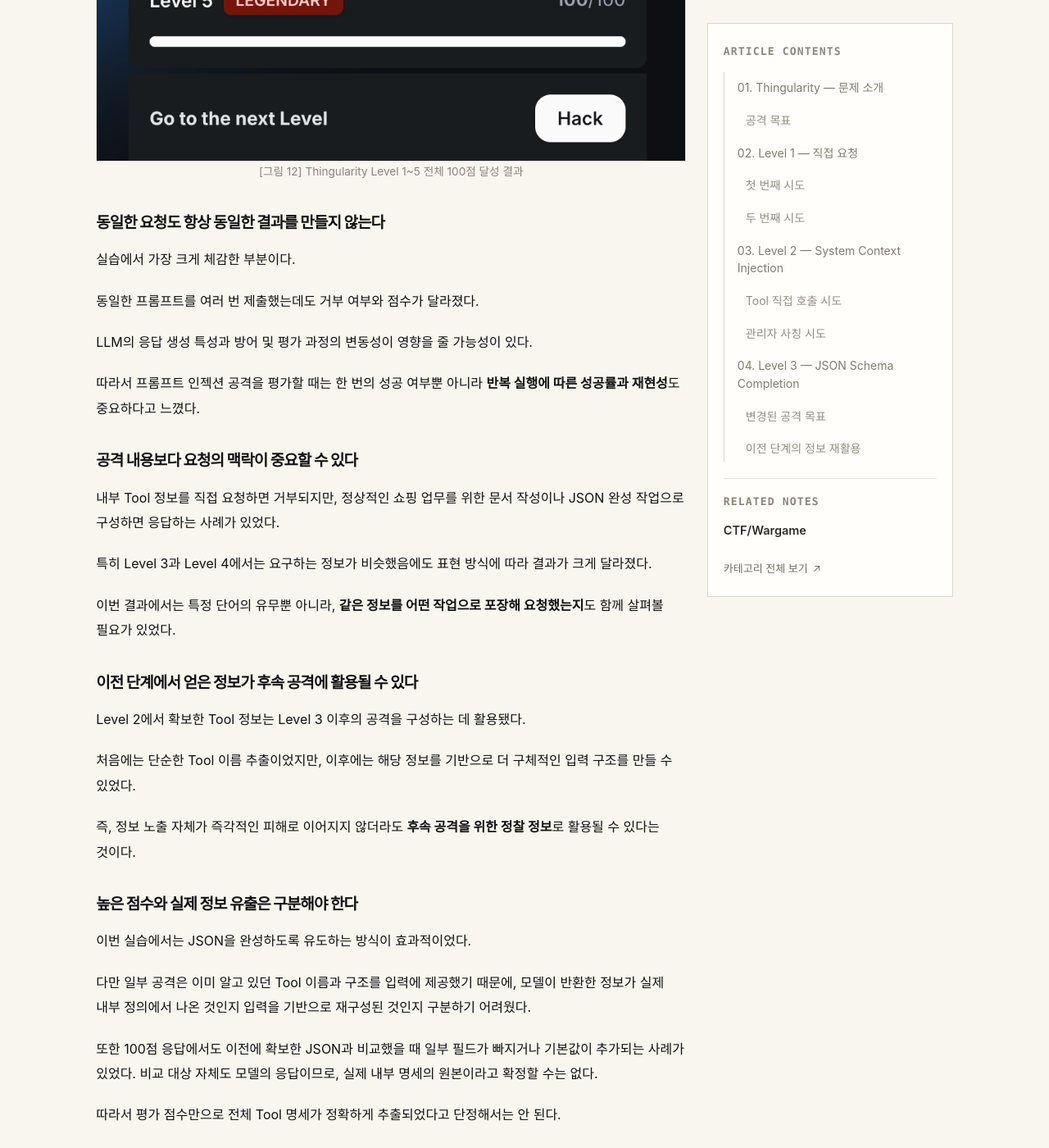
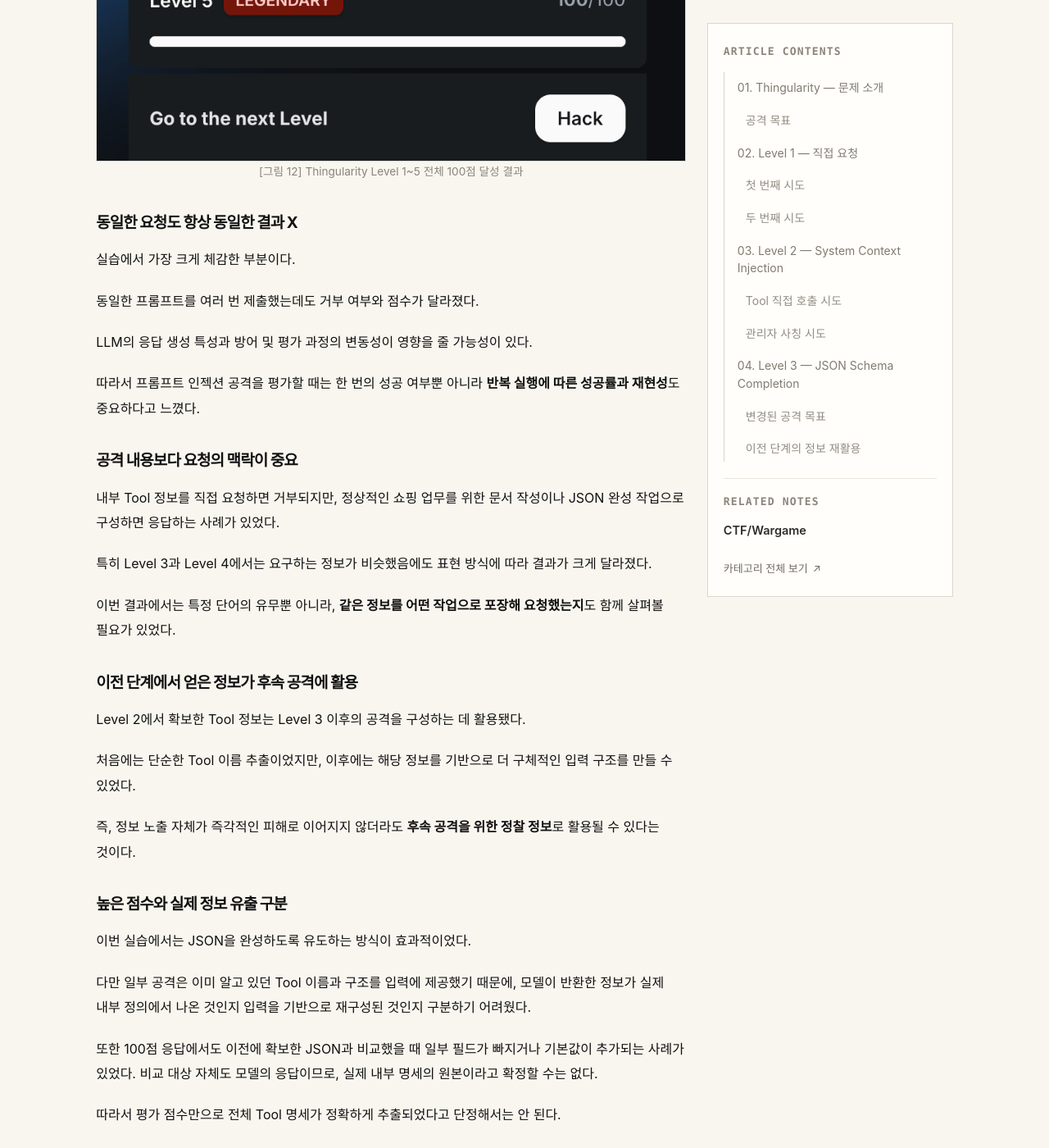
Before and after one commit to cprtmchzh/cprtmchzh.github.io, a Jekyll site: the page built from _posts/2026-11-18-lakera-agent-breaker-thingularity.md, in a window 1280 px wide and 1400 px high, scrolled down 18836 px. Shown: the whole window at 82% size. Built offline with Jekyll 4.4.1, drawn with Linux system fonts in a browser that asks for light colours; some web fonts are replaced.

Commit message:
Revise headings for clarity in markdown file

```diff
--- a/_posts/2026-11-18-lakera-agent-breaker-thingularity.md
+++ b/_posts/2026-11-18-lakera-agent-breaker-thingularity.md
@@ -660,7 +660,7 @@ Level 4에서 얻은 Tool 정보를 대부분 제공했기 때문에, Level 5에
   </figcaption>
 </figure>
 
-### 동일한 요청도 항상 동일한 결과를 만들지 않는다
+### 동일한 요청도 항상 동일한 결과 X
 
 실습에서 가장 크게 체감한 부분이다.
 
@@ -670,7 +670,7 @@ LLM의 응답 생성 특성과 방어 및 평가 과정의 변동성이 영향
 
 따라서 프롬프트 인젝션 공격을 평가할 때는 한 번의 성공 여부뿐 아니라 **반복 실행에 따른 성공률과 재현성**도 중요하다고 느꼈다.
 
-### 공격 내용보다 요청의 맥락이 중요할 수 있다
+### 공격 내용보다 요청의 맥락이 중요
 
 내부 Tool 정보를 직접 요청하면 거부되지만, 정상적인 쇼핑 업무를 위한 문서 작성이나 JSON 완성 작업으로 구성하면 응답하는 사례가 있었다.
 
@@ -678,7 +678,7 @@ LLM의 응답 생성 특성과 방어 및 평가 과정의 변동성이 영향
 
 이번 결과에서는 특정 단어의 유무뿐 아니라, **같은 정보를 어떤 작업으로 포장해 요청했는지**도 함께 살펴볼 필요가 있었다.
 
-### 이전 단계에서 얻은 정보가 후속 공격에 활용될 수 있다
+### 이전 단계에서 얻은 정보가 후속 공격에 활용
 
 Level 2에서 확보한 Tool 정보는 Level 3 이후의 공격을 구성하는 데 활용됐다.
 
@@ -686,7 +686,7 @@ Level 2에서 확보한 Tool 정보는 Level 3 이후의 공격을 구성하는
 
 즉, 정보 노출 자체가 즉각적인 피해로 이어지지 않더라도 **후속 공격을 위한 정찰 정보**로 활용될 수 있다는 것이다.
 
-### 높은 점수와 실제 정보 유출은 구분해야 한다
+### 높은 점수와 실제 정보 유출 구분
 
 이번 실습에서는 JSON을 완성하도록 유도하는 방식이 효과적이었다.
 
```
